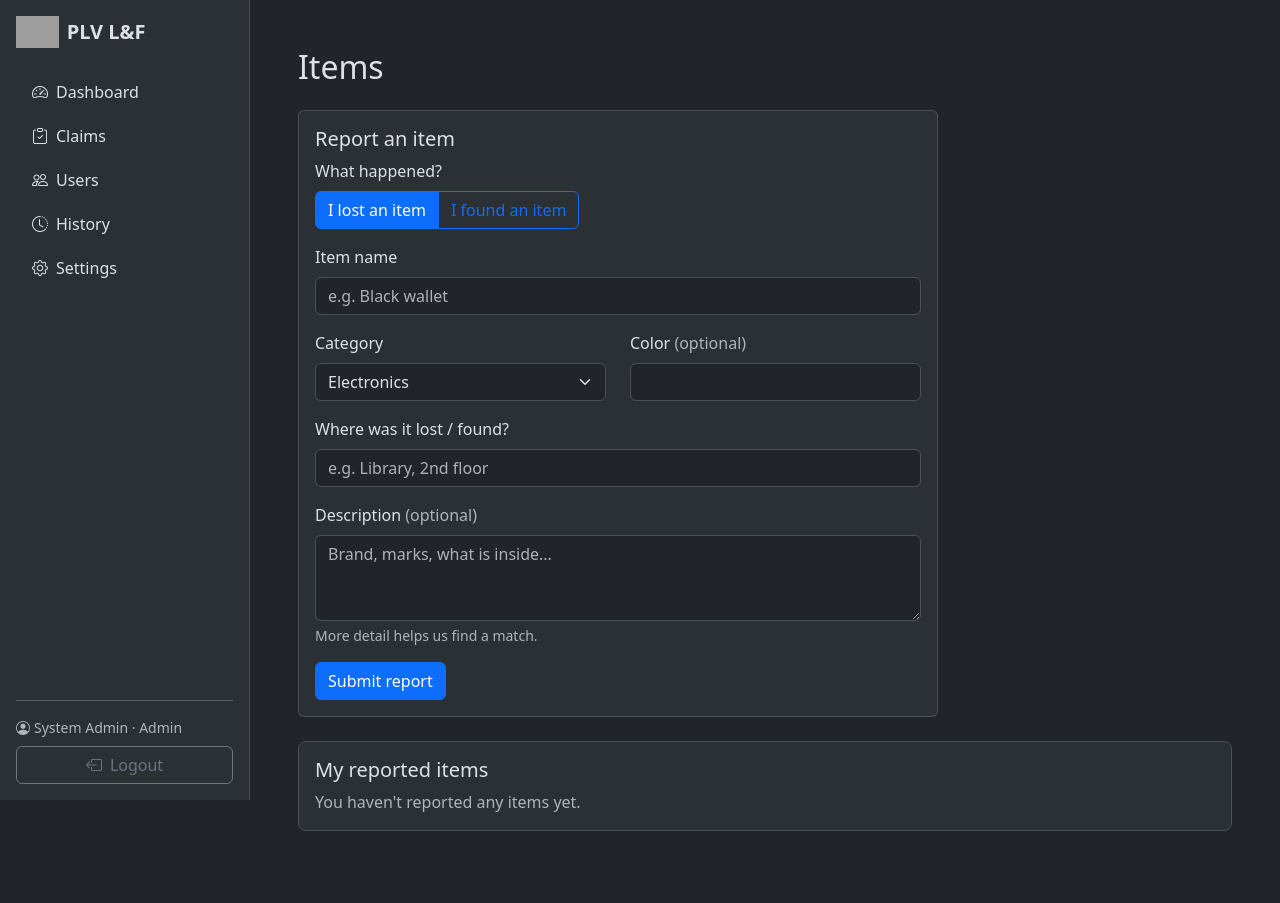
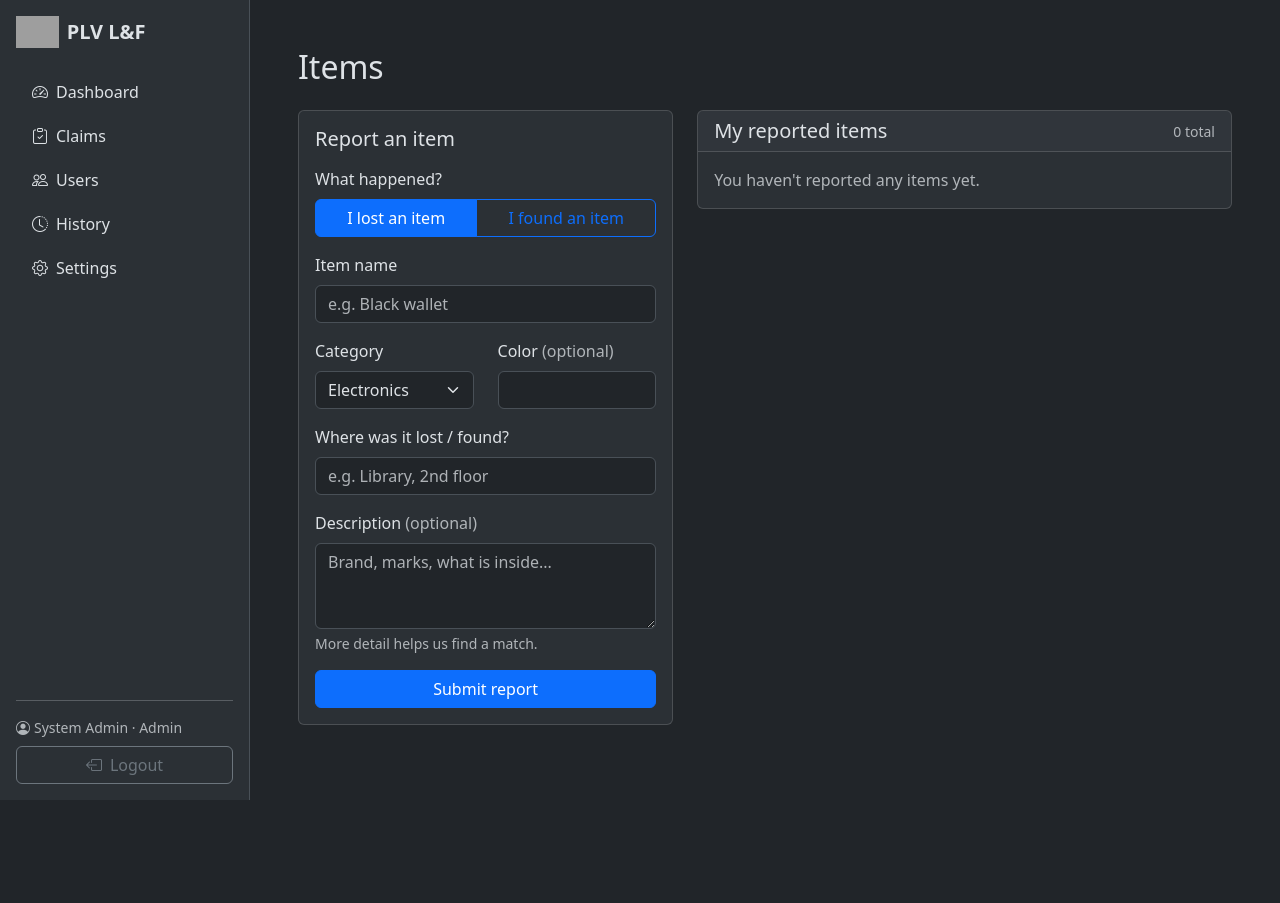
Before and after one commit to solum-magus/Lost-and-Found-System, a Flask app: page /items in a window 1280 px wide. After the commit the page ends 800 px from the top, so only its background shows below. Run offline with Flask 3, Linux system fonts and the light colour scheme; a user stored in the database is signed in; data comes from the database, SQL or seed files in the repository; grey boxes are pictures that could not be loaded.

Commit message:
Items and Claims Page Format Change

```diff
--- a/templates/user/items.html
+++ b/templates/user/items.html
@@ -4,16 +4,19 @@
 {% block content %}
 <h2 class="mb-4">Items</h2>
 
-{# ---------- Report form ---------- #}
-<div class="card mb-4" style="max-width: 640px;">
+<div class="row g-4">
+
+  {# ---------- Left: report form ---------- #}
+  <div class="col-xl-5">
+    <div class="card">
       <div class="card-body">
-    <h5 class="card-title">Report an item</h5>
+        <h5 class="card-title mb-3">Report an item</h5>
 
         <form method="post" novalidate>
 
           <div class="mb-3">
             <label class="form-label d-block">What happened?</label>
-        <div class="btn-group" role="group">
+            <div class="btn-group w-100" role="group">
               {% for t in ['Lost', 'Found'] %}
               <input type="radio" class="btn-check" name="item_status" id="type_{{ t }}" value="{{ t }}"
                      {{ 'checked' if form.get('item_status', 'Lost') == t }}>
@@ -63,39 +66,55 @@
             <div class="form-text">More detail helps us find a match.</div>
           </div>
 
-      <button class="btn btn-primary">Submit report</button>
+          <button class="btn btn-primary w-100">Submit report</button>
         </form>
       </div>
     </div>
+  </div>
 
-{# ---------- My reports ---------- #}
-<div class="dash-section">
-  <h5>My reported items</h5>
+  {# ---------- Right: my reports, one row per item (no wide table) ---------- #}
+  <div class="col-xl-7">
+    <div class="card">
+      <div class="card-header d-flex justify-content-between align-items-center">
+        <h5 class="mb-0">My reported items</h5>
+        <span class="text-body-secondary small">{{ my_items|length }} total</span>
+      </div>
+
       {% if my_items %}
-  <table>
-    <tr><th>Name</th><th>Category</th><th>Location</th><th>Type</th><th>Status</th><th>Date</th><th>Actions</th></tr>
+      <ul class="list-group list-group-flush">
         {% for item in my_items %}
-    <tr>
-      <td>{{ item["name"] }}</td>
-      <td>{{ item["category"] }}</td>
-      <td>{{ item["location"] }}</td>
-      <td><span class="dash-badge {{ item['item_status'] }}">{{ item["item_status"] }}</span></td>
-      <td>{{ item["status"] }}</td>
-      <td>{{ item["date_reported"] }}</td>
-      <td class="text-nowrap">
+        <li class="list-group-item d-flex justify-content-between align-items-start gap-3
+                   {{ 'text-body-secondary' if item['status'] != 'Active' }}">
+          <div>
+            <div class="fw-semibold">
+              {{ item["name"] }}
+              <span class="dash-badge ms-1 {{ item['item_status'] }}">{{ item["item_status"] }}</span>
+              {% if item["status"] != "Active" %}<span class="dash-badge ms-1">{{ item["status"] }}</span>{% endif %}
+            </div>
+            <div class="small text-body-secondary">
+              {{ item["category"] }} &middot; {{ item["location"] }} &middot; {{ item["date_reported"] }}
+            </div>
+          </div>
+
           {% if item["status"] == "Active" %}
-        <a class="btn btn-sm btn-outline-primary" href="{{ url_for('user.item_matches', item_id=item['item_id']) }}">View Matches</a>
+          <div class="text-nowrap">
+            <a class="btn btn-sm btn-outline-primary" href="{{ url_for('user.item_matches', item_id=item['item_id']) }}">Matches</a>
             <form method="post" action="{{ url_for('user.remove_item', item_id=item['item_id']) }}" class="d-inline"
                   onsubmit="return confirm('Remove this report? It will no longer be matched.');">
               <button class="btn btn-sm btn-outline-danger">Remove</button>
             </form>
+          </div>
           {% endif %}
-      </td>
-    </tr>
+        </li>
         {% endfor %}
-  </table>
+      </ul>
       {% else %}
+      <div class="card-body">
         <p class="dash-empty mb-0">You haven't reported any items yet.</p>
+      </div>
       {% endif %}
     </div>
+  </div>
+
+</div>
 {% endblock %}
```
Also changed, not shown: templates/user/claims.html (+33 -21 lines). Lines whose indentation alone changed are shown as unchanged.
